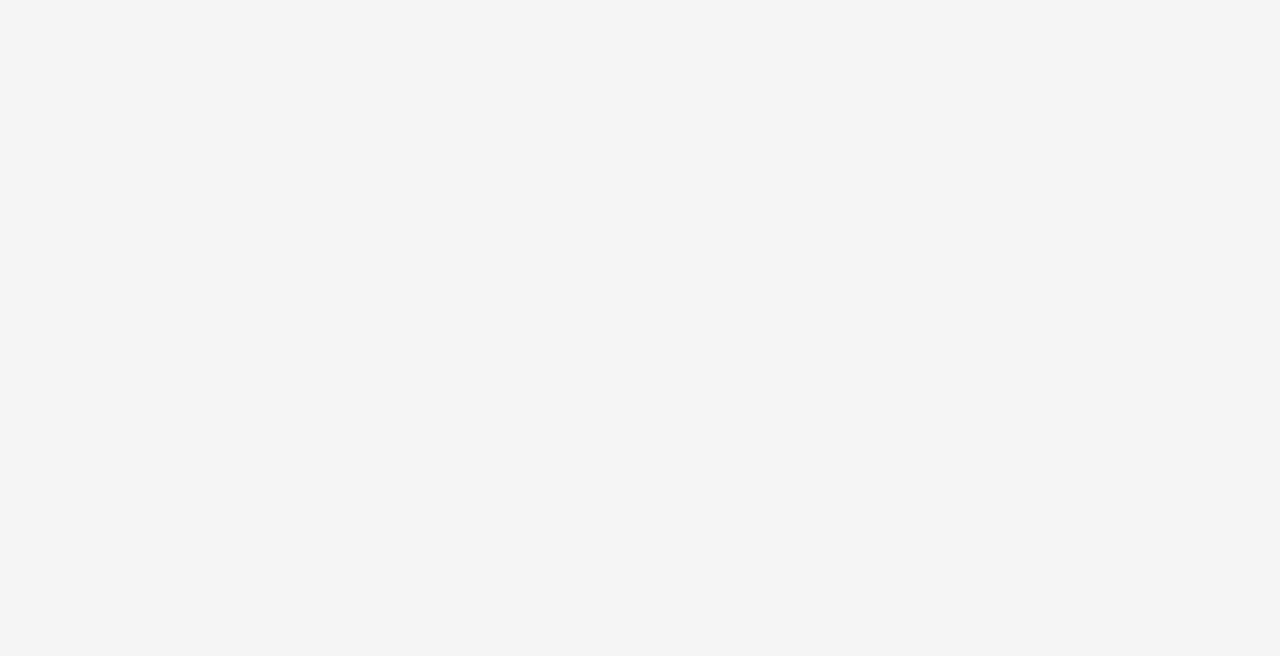
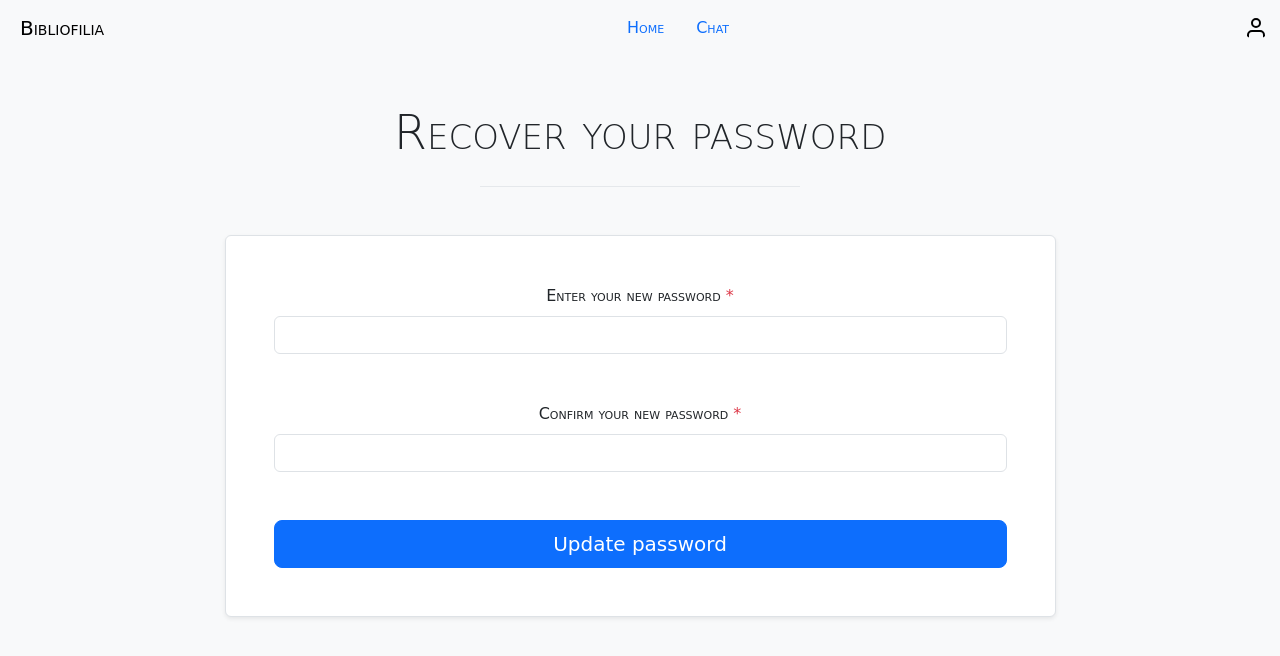
Before and after one commit to jaazix/001-books, a React (Vite) app: page /#/recover in a window 1280 px wide. Before the commit this address had no page. Shown: the top 656 px of the page. Built offline with nearby package versions, Linux system fonts and the light colour scheme; sample sign-in values are in the browser's storage.

Commit message:
password recover

```diff
--- a/src/components/login/form.tsx
+++ b/src/components/login/form.tsx
@@ -55,7 +55,7 @@ const FormLog = () => {
                 </div>
                 <div className="row mb-4">
                     <div className="col">
-                        <a style={{color:'blue', cursor: 'pointer'}}>Forgot password?</a>
+                        <a style={{color:'blue', cursor: 'pointer'}} onClick={()=>navigate('/mail')}>Forgot password?</a>
                     </div>
                 </div>
                 <button type="submit" className="btn btn-primary btn-block mb-4">Sign in</button>
--- /dev/null
+++ b/src/components/recover/index.tsx
@@ -0,0 +1,47 @@
+const Recover = ():JSX.Element => {
+    return (
+        <>
+        <section className="bg-light py-3 py-md-5">
+
+        <div className="container">
+            <div className="row justify-content-md-center">
+            <div className="col-12 col-md-10 col-lg-8 col-xl-7 col-xxl-6">
+                <h2 className="mb-4 display-5 text-center">Recover your password</h2>
+                {/* <p className="text-secondary mb-5 text-center">The best way to contact us is to use our contact form below. Please fill out all of the required fields and we will get back to you as soon as possible.</p> */}
+                <hr className="w-50 mx-auto mb-5 mb-xl-9 border-dark-subtle"/>
+            </div>
+            </div>
+        </div>
+
+        <div className="container">
+        <div className="row justify-content-lg-center">
+            <div className="col-12 col-lg-9">
+            <div className="bg-white border rounded shadow-sm overflow-hidden">
+
+                <form action="#!">
+                <div className="row gy-4 gy-xl-5 p-4 p-xl-5">
+                    <div className="col-12">
+                    <label htmlFor="pass" className="form-label">Enter your new password <span className="text-danger">*</span></label>
+                    <input type="password" className="form-control" id="pass" name="pass" required/>
+                    </div>
+                    <div className="col-12">
+                        <label htmlFor="passconf" className="form-label">Confirm your new password <span className="text-danger">*</span></label>
+                        <input type="password" className="form-control" id="passconf" name="passconf" required/>
+                        </div>
+                    <div className="col-12">
+                    <div className="d-grid">
+                        <button className="btn btn-primary btn-lg" type="submit">Update password</button>
+                    </div>
+                    </div>
+                </div>
+                </form>
+            </div>
+            </div>
+        </div>
+        </div>
+        </section>
+        </>
+    )
+}
+
+export default Recover
--- /dev/null
+++ b/src/components/recover/mailForm.tsx
@@ -0,0 +1,61 @@
+import axios from 'axios';
+import { useNavigate } from 'react-router-dom';
+
+const MailForm = ():JSX.Element => {
+
+    const navigate = useNavigate();
+
+    const sendMail = async(e: React.FormEvent | any):Promise<void>=>{
+        e.preventDefault();
+        const url = import.meta.env.VITE_API + '/usuario/recover';
+        const formData = new FormData(e.currentTarget);
+        await axios.post(url, {
+            email: formData.get("mail") as string,
+            }).then((response) => {
+            console.log(response);
+            navigate('/');
+        })
+    }
+
+    return (
+        <>
+        <section className="bg-light py-3 py-md-5">
+
+        <div className="container">
+            <div className="row justify-content-md-center">
+            <div className="col-12 col-md-10 col-lg-8 col-xl-7 col-xxl-6">
+                <h2 className="mb-4 display-5 text-center">Recover your password</h2>
+                <p className="text-secondary mb-5 text-center">Enter your email and we will contact you.</p>
+                <hr className="w-50 mx-auto mb-5 mb-xl-9 border-dark-subtle"/>
+            </div>
+            </div>
+        </div>
+
+        <div className="container">
+        <div className="row justify-content-lg-center">
+            <div className="col-12 col-lg-9">
+            <div className="bg-white border rounded shadow-sm overflow-hidden">
+
+            <form onSubmit={sendMail}>
+                <div className="row gy-4 gy-xl-5 p-4 p-xl-5">
+                    <div className="col-12">
+                    <label htmlFor="mail" className="form-label">Enter your email<span className="text-danger">*</span></label>
+                    <input type="email" className="form-control" id="mail" name="mail" required/>
+                    </div>
+                    <div className="col-12">
+                    <div className="d-grid">
+                        <button className="btn btn-primary btn-lg" type="submit">Recover password</button>
+                    </div>
+                    </div>
+                </div>
+                </form>
+            </div>
+            </div>
+        </div>
+        </div>
+        </section>
+        </>
+    )
+}
+
+export default MailForm
--- a/src/components/register/form.tsx
+++ b/src/components/register/form.tsx
@@ -6,9 +6,7 @@ import axios from 'axios';
 
 const FormReg = () => {
 
-
     const navigate = useNavigate();
-
     const showAlert = () => {
         const alert = document.getElementById('alert') as HTMLElement;
         alert.style.display = 'block';
@@ -92,7 +90,6 @@ Ni debe contener letras consecutivas." required/>
         </div>
     )
 
-
     return (
         <>
             {renderForm}
--- a/src/main.tsx
+++ b/src/main.tsx
@@ -12,6 +12,8 @@ import Users from './components/users/users.tsx';
 import Chat from './components/chat/chat.tsx';
 import Terms from './components/terminos/terms.tsx';
 import Main from './components/main/index.tsx';
+import Recover from './components/recover/index.tsx';
+import MailForm from './components/recover/mailForm.tsx';
 
 
 ReactDOM.createRoot(document.getElementById('root') as HTMLElement).render(
@@ -25,6 +27,8 @@ ReactDOM.createRoot(document.getElementById('root') as HTMLElement).render(
           <Route path='users' element={<Users/>} />
           <Route path='chat' element={<Chat/>} />
           <Route path='terms' element={<Terms/>}/>
+          <Route path='recover' element={<Recover/>}/>
+          <Route path='mail' element={<MailForm/>}/>
         </Route>
       </Routes>
     </HashRouter>
```
